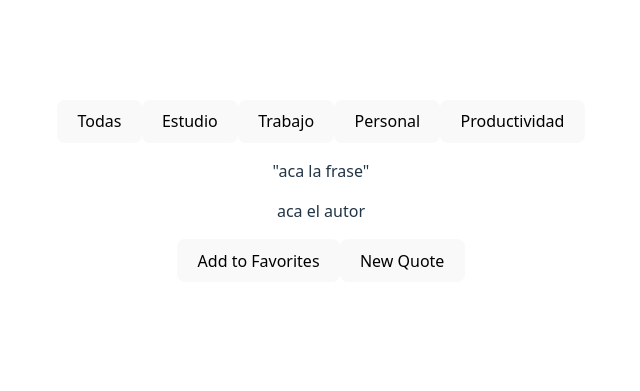
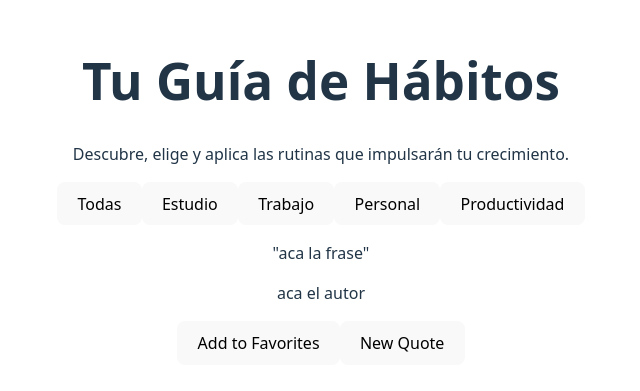
Before and after one commit to fioret20/proyecto-react-grupo1, a React (Vite) app: page / in a window 1280 px wide. Shown: the part 209-600 px from the top of the page, without its empty margins (319-959 px from the left). Built offline with nearby package versions, Linux system fonts and the light colour scheme.

Commit message:
add: title

```diff
--- a/src/App.tsx
+++ b/src/App.tsx
@@ -2,12 +2,14 @@ import { useState } from 'react'
 import './App.css'
 import QuoteDisplay from './components/Quote'
 import Categories from './components/Categories'
+import Title from './components/Title'
 
 function App() {
   const [count, setCount] = useState(0)
 
   return (
     <>
+      <Title></Title>
       <Categories currentCategory={''} onCategoryChange={function (category: string): void {
         throw new Error('Function not implemented.')
       }}></Categories>
--- /dev/null
+++ b/src/components/Title.tsx
@@ -0,0 +1,9 @@
+const Title = () => {
+    return (
+        <div>
+            <h1>Tu Guía de Hábitos</h1>
+            <p>Descubre, elige y aplica las rutinas que impulsarán tu crecimiento.</p>
+        </div>
+    );
+};
+export default Title;
```
